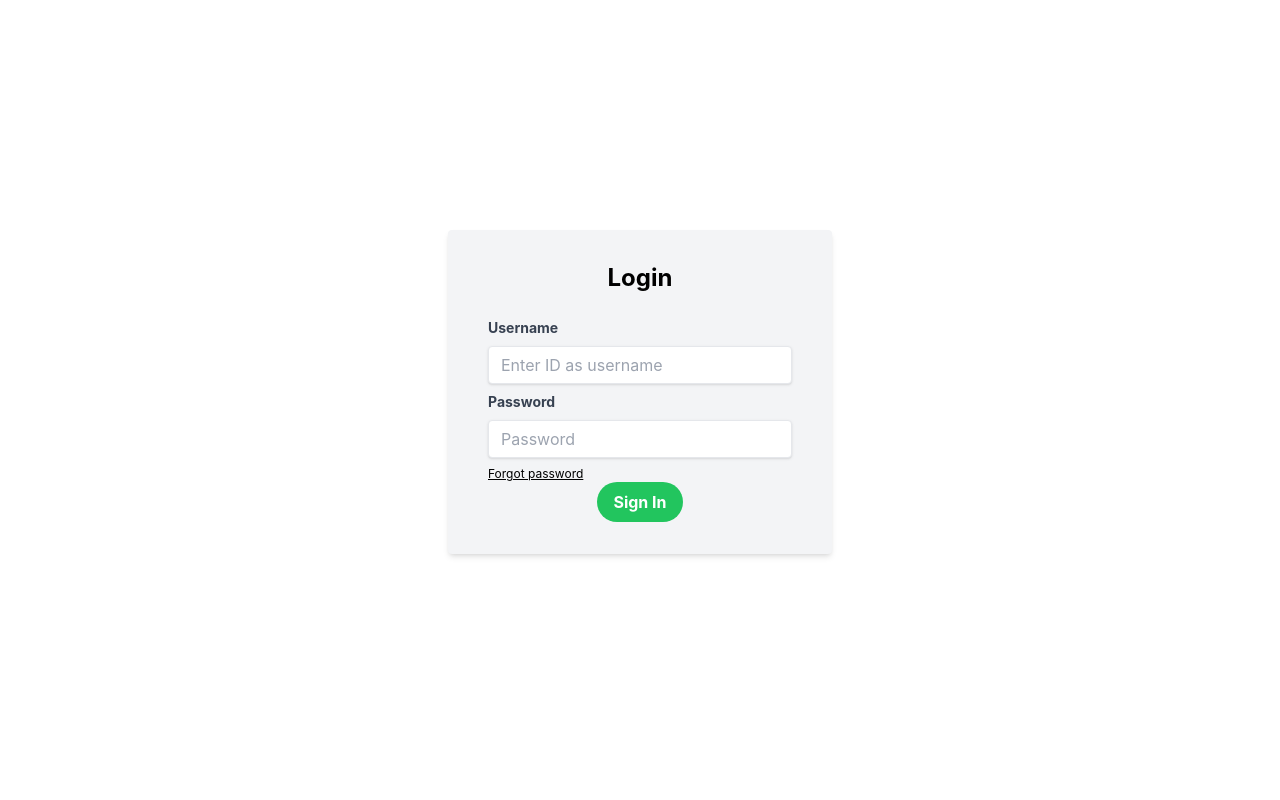
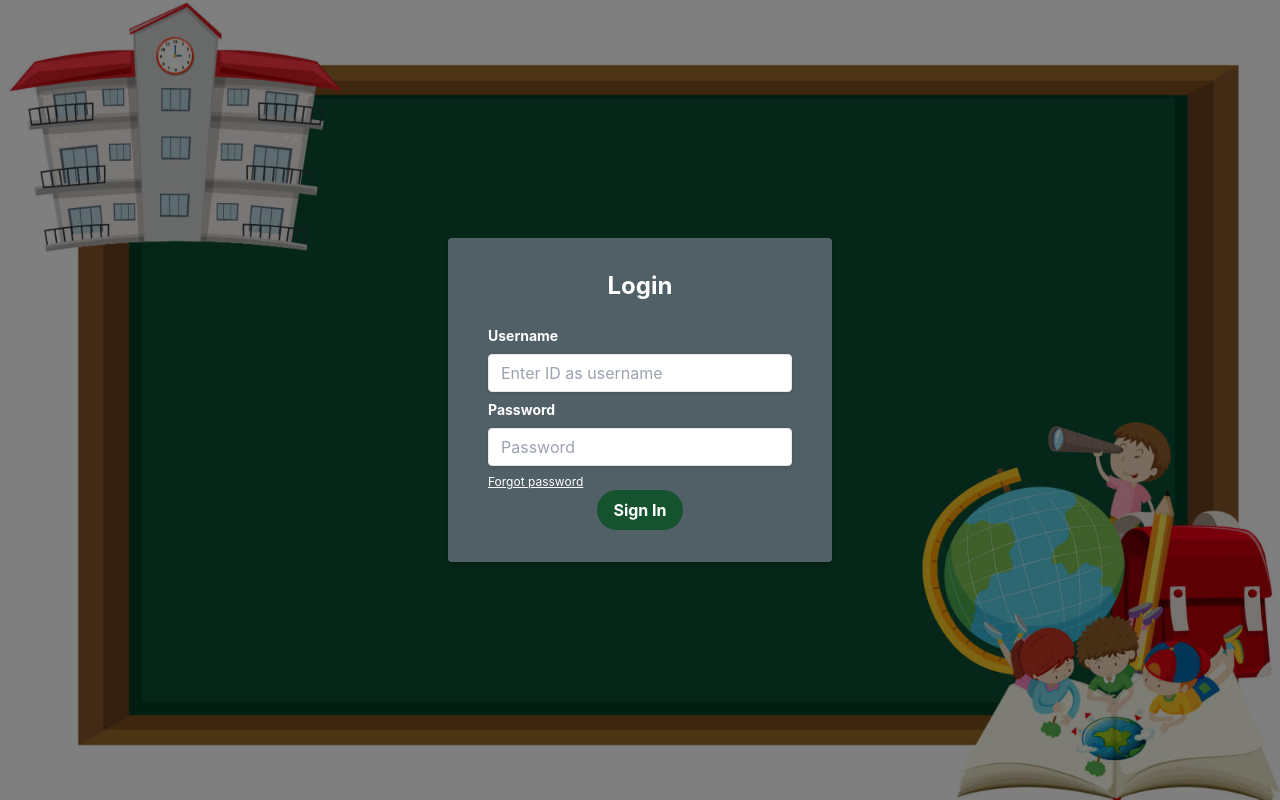
Before and after one commit to siphonhata/school_management, a React (Create React App) app in the folder web/: page / in a window 1280 px wide. Built offline with nearby package versions, Linux system fonts and the light colour scheme.

Commit message:
chore: add background image on login

```diff
--- a/web/src/components/Auth/loginComponent.tsx
+++ b/web/src/components/Auth/loginComponent.tsx
@@ -1,24 +1,34 @@
-import React from 'react'
-import { Link } from 'react-router-dom'
+import React from 'react';
+import { Link } from 'react-router-dom';
 
 export const LoginComponent = () => {
   return (
-    <div className="flex justify-center items-center h-screen">
-    <div className="bg-gray-100 shadow-md rounded px-10 py-8 mb-4 w-96">
+    <div className="relative h-screen text-white">
+      {/* Background image */}
+      <div
+        className="absolute inset-0 bg-cover bg-center"
+        style={{ backgroundImage: 'url(now.jpg)' }}
+      ></div>
+
+      {/* Overlay */}
+      <div className="absolute inset-0 bg-black opacity-50"></div>
+
+      {/* Login card */}
+      <div className="absolute top-1/2 left-1/2 transform -translate-x-1/2 -translate-y-1/2 bg-gray-500 bg-opacity-75 shadow-md rounded px-10 py-8 w-96 ">
         <h2 className="text-2xl font-bold mb-6 text-center">Login</h2>
         <div className="mb-2">
-        <label className="block text-gray-700 text-sm font-bold mb-2" htmlFor="username">
+          <label className="block  text-sm font-bold mb-2" htmlFor="username">
             Username
           </label>
           <input
-          className="shadow appearance-none border rounded w-full py-2 px-3 text-gray-700 leading-tight"
+            className="shadow appearance-none border rounded w-full py-2 px-3 text-gray-700 leading-tight focus:outline-none focus:shadow-outline"
             id="username"
             type="text"
             placeholder="Enter ID as username"
           />
         </div>
         <div className="mb-2">
-        <label className="block text-gray-700 text-sm font-bold mb-2" htmlFor="password">
+          <label className="block  text-sm font-bold mb-2" htmlFor="password">
             Password
           </label>
           <input
@@ -28,16 +38,18 @@ export const LoginComponent = () => {
             placeholder="Password"
           />
         </div>
-      <Link to={'/reset_password'}><p className='underline text-xs cursor-pointer'>Forgot password</p></Link>
+        <Link to='/reset_password'><p className='underline text-xs cursor-pointer'>Forgot password</p></Link>
         <div className="flex items-center justify-center">
-       <Link to={'/admin/home'} ><button
-          className="bg-green-500 hover:bg-green-700 text-white font-bold py-2 px-4 rounded-full focus:outline-none focus:shadow-outline"
+          <Link to='/admin/home'>
+            <button
+              className="bg-green-900 hover:bg-green-700 text-white font-bold py-2 px-4 rounded-full focus:outline-none focus:shadow-outline"
               type="button"
             >
               Sign In
-        </button></Link>
+            </button>
+          </Link>
         </div>
       </div>
     </div>
-  )
-}
+  );
+};
```
Also changed, not shown: web/public/now.jpg (added). Lines whose indentation alone changed are shown as unchanged.
